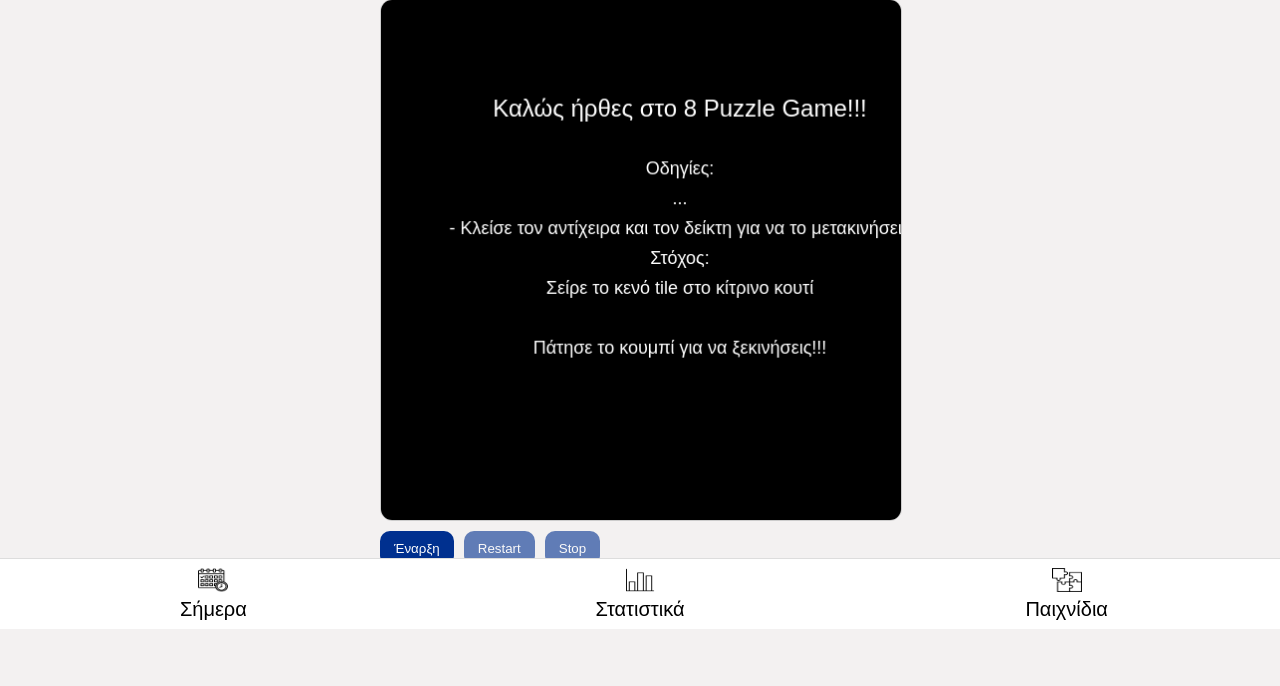
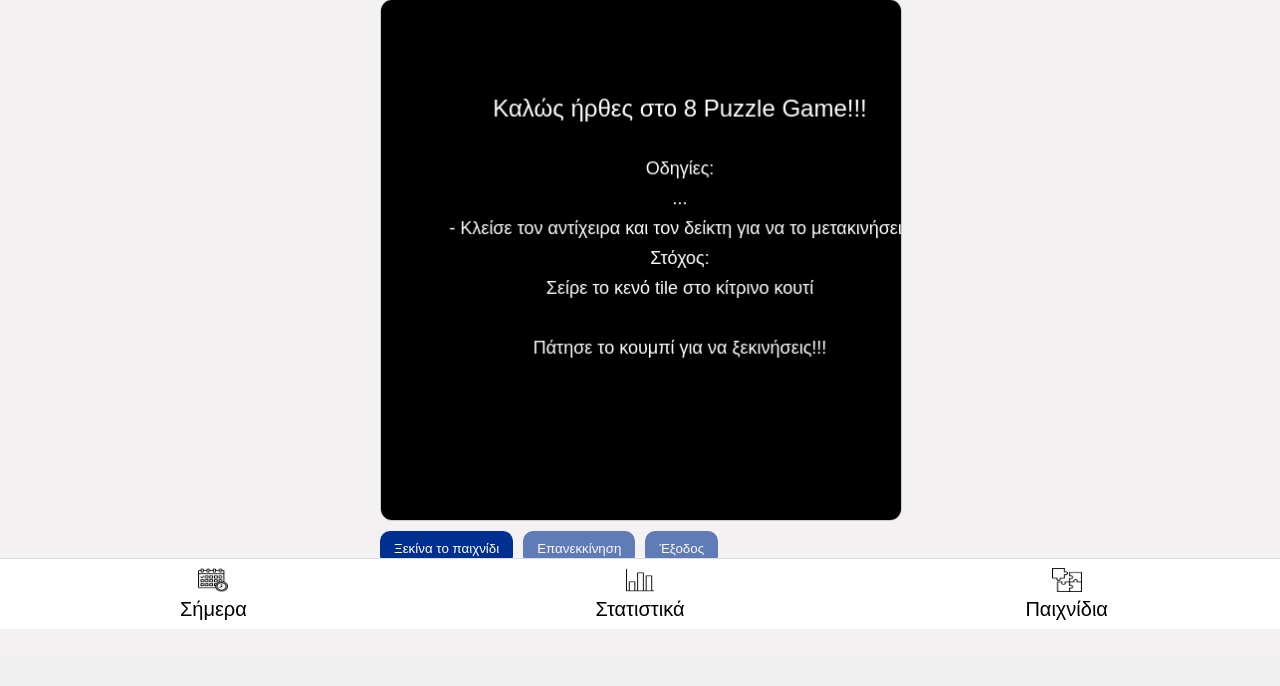
Before and after one commit to ParaskeviKaranika/thera-hand-flask-app, a Flask app: template templates/play_exercise3.html in a window 1280 px wide. Shown: the part 171-857 px from the top of the page. After the commit the page ends 800 px from the top, so only its background shows below. Run offline with Flask 3, Linux system fonts and the light colour scheme; the template is opened without the code that fills it, so the values that code supplies are empty; the visitor is signed in with stand-in values (Sample User, id 1); a database or web service that is not in the repository returns one stand-in record (values such as "Sample title"); data that the repository does not hold is empty; some libraries are stand-ins or nearby versions.

Commit message:
Implement i18n for game control buttons
Updated button texts to support internationalization using i18n.

```diff
--- a/templates/play_exercise3.html
+++ b/templates/play_exercise3.html
@@ -145,13 +145,22 @@
 
   <!-- Game control buttons -->
   <div class="row">
-    <button id="startBtn">Έναρξη</button>
-    <button id="restartBtn" disabled>Restart</button>
-    <button id="stopBtn" disabled>Stop</button>
+    <!-- Start button (text may be overridden by JS via i18n) -->
+    <button id="startBtn">{{ t.get("start_btn","Έναρξη") }}</button>
+
+    <!-- Restart button (enabled after start) -->
+    <button id="restartBtn" disabled>
+      {{ t.get("game4_restart","Restart") }}
+    </button>
+
+    <!-- Exit / Stop button (closes camera and ends exercise) -->
+    <button id="stopBtn" disabled>
+      {{ t.get("game4_exit","Exit") }}
+    </button>
   </div>
 
   <!-- Status / feedback messages -->
-  <div id="status">Έτοιμο</div>
+
 </div>
 
 <!-- ================= Bottom Navigation ================= -->
```
